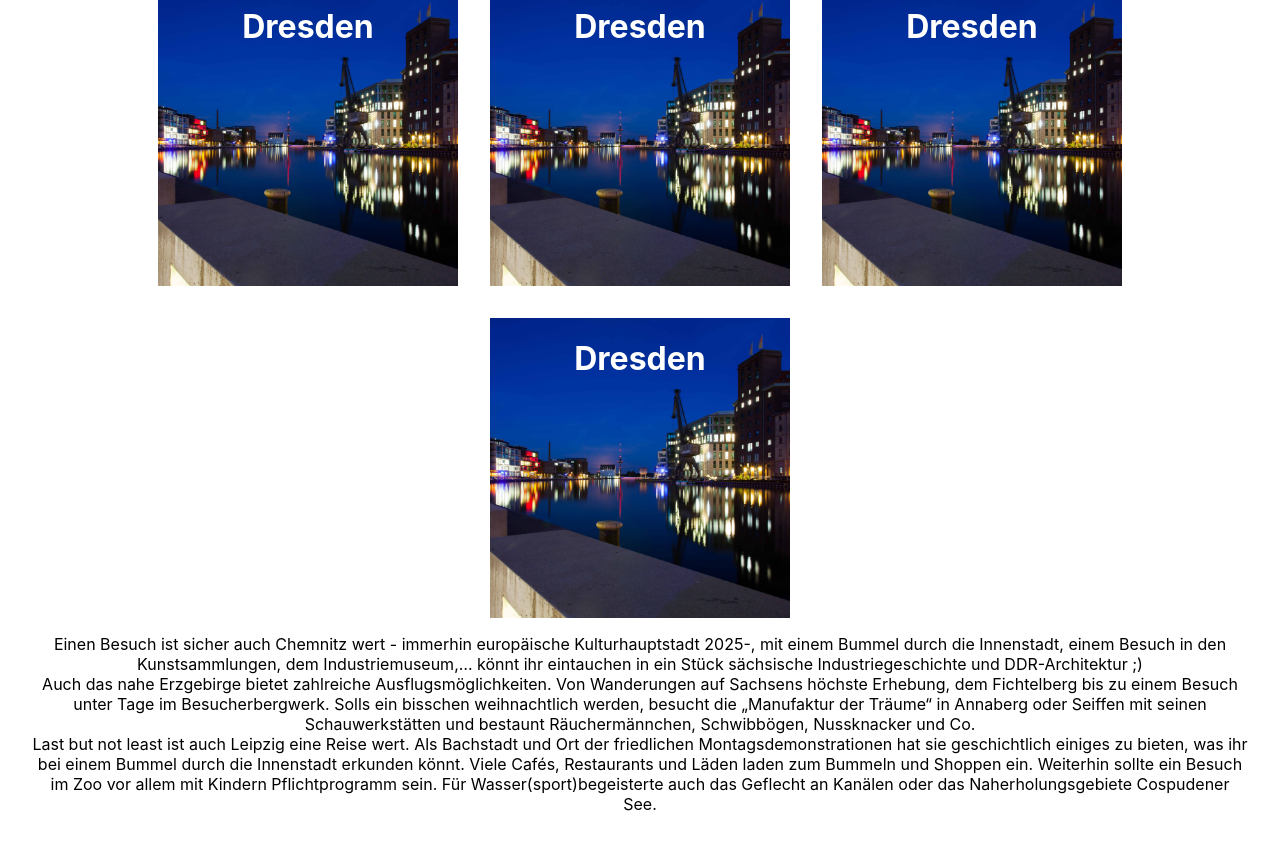
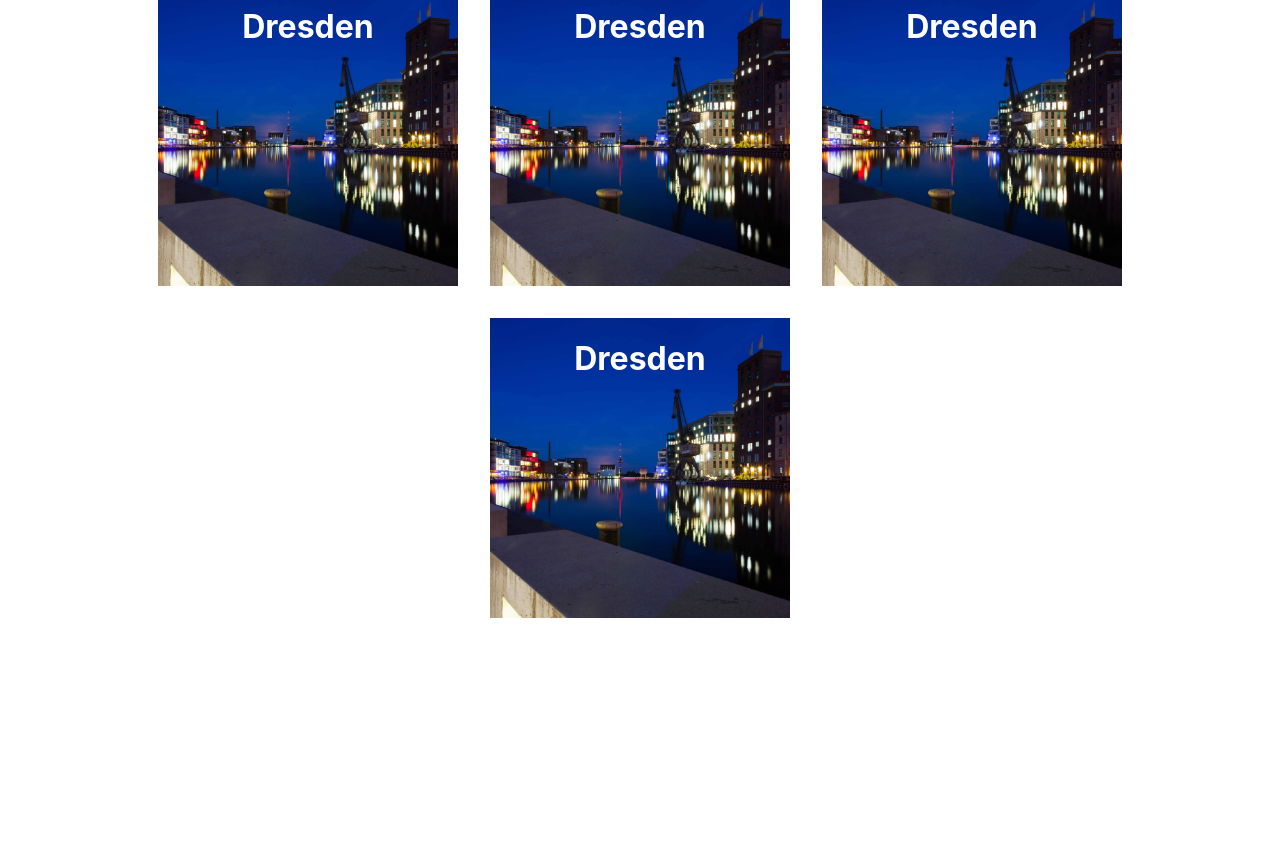
Before and after one commit to Dobherrmann/wedding, a React (Create React App) app: page /DayTrips in a window 1280 px wide. Shown: the part 154-1000 px from the top of the page. After the commit the page ends 820 px from the top, so only its background shows below. Built offline with nearby package versions, Linux system fonts and the light colour scheme.

Commit message:
Texte DayTrips

```diff
--- a/src/pages/DayTrips.js
+++ b/src/pages/DayTrips.js
@@ -23,7 +23,7 @@ class DayTrips extends Component {
                                 </div>
                             </div>
                             <div className="flip-card-back">
-                                Erkundet Elbflorenz am besten bei einem Bummel durch die Altstadt vorbei an der Frauenkirche, Zwinger, Semperoper,... Besonders empfehlenswert ist ein Besuch im historischen Grünen Gewölbe, das sich im Stadtschloss befindet. In der näheren Umgebung gibt es z.B. Schloss Pillnitz oder auch das Weingut Schloss Wackerbarth zu bestaunen. Auf der Weiterreise macht unbedingt einen Stopp in der sächsische Schweiz. Mit ihren Sandsteinfelsen sollte dieses Naturerbe auf jeden Fall bei einer Wanderung erkundet werden.
+                                Erkundet die Elbflorenz am besten bei einem Bummel durch die Altstadt vorbei an der Frauenkirche, Zwinger, Semperoper,... Besonders empfehlenswert ist ein Besuch im historischen Grünen Gewölbe, das sich im Stadtschloss befindet. In der näheren Umgebung gibt es z.B. Schloss Pillnitz oder auch das Weingut Schloss Wackerbarth zu bestaunen. Auf der Weiterreise macht unbedingt einen Stopp in der sächsische Schweiz. Mit ihren Sandsteinfelsen sollte dieses Naturerbe auf jeden Fall bei einer Wanderung erkundet werden.
                             </div>
                         </div>
                     </div>
@@ -37,7 +37,7 @@ class DayTrips extends Component {
                                 </div>
                             </div>
                             <div className="flip-card-back">
-                                Erkundet Elbflorenz am besten bei einem Bummel durch die Altstadt vorbei an der Frauenkirche, Zwinger, Semperoper,... Besonders empfehlenswert ist ein Besuch im historischen Grünen Gewölbe, das sich im Stadtschloss befindet. In der näheren Umgebung gibt es z.B. Schloss Pillnitz oder auch das Weingut Schloss Wackerbarth zu bestaunen. Auf der Weiterreise macht unbedingt einen Stopp in der sächsische Schweiz. Mit ihren Sandsteinfelsen sollte dieses Naturerbe auf jeden Fall bei einer Wanderung erkundet werden.
+                                Einen Besuch ist sicher auch Chemnitz wert - immerhin europäische Kulturhauptstadt 2025-, mit einem Bummel durch die Innenstadt, einem Besuch in den Kunstsammlungen, dem Industriemuseum,… könnt ihr eintauchen in ein Stück sächsische Industriegeschichte und DDR-Architektur ;)
                             </div>
                         </div>
                     </div>
@@ -51,7 +51,7 @@ class DayTrips extends Component {
                                 </div>
                             </div>
                             <div className="flip-card-back">
-                                Erkundet Elbflorenz am besten bei einem Bummel durch die Altstadt vorbei an der Frauenkirche, Zwinger, Semperoper,... Besonders empfehlenswert ist ein Besuch im historischen Grünen Gewölbe, das sich im Stadtschloss befindet. In der näheren Umgebung gibt es z.B. Schloss Pillnitz oder auch das Weingut Schloss Wackerbarth zu bestaunen. Auf der Weiterreise macht unbedingt einen Stopp in der sächsische Schweiz. Mit ihren Sandsteinfelsen sollte dieses Naturerbe auf jeden Fall bei einer Wanderung erkundet werden.
+                                Auch das nahe Erzgebirge bietet zahlreiche Ausflugsmöglichkeiten. Von Wanderungen auf Sachsens höchste Erhebung, dem Fichtelberg bis zu einem Besuch unter Tage im Besucherbergwerk. Solls ein bisschen weihnachtlich werden, besucht die „Manufaktur der Träume“ in Annaberg oder Seiffen mit seinen Schauwerkstätten und bestaunt Räuchermännchen, Schwibbögen, Nussknacker und Co.
                             </div>
                         </div>
                     </div>
@@ -65,25 +65,11 @@ class DayTrips extends Component {
                                 </div>
                             </div>
                             <div className="flip-card-back">
-                                Erkundet Elbflorenz am besten bei einem Bummel durch die Altstadt vorbei an der Frauenkirche, Zwinger, Semperoper,... Besonders empfehlenswert ist ein Besuch im historischen Grünen Gewölbe, das sich im Stadtschloss befindet. In der näheren Umgebung gibt es z.B. Schloss Pillnitz oder auch das Weingut Schloss Wackerbarth zu bestaunen. Auf der Weiterreise macht unbedingt einen Stopp in der sächsische Schweiz. Mit ihren Sandsteinfelsen sollte dieses Naturerbe auf jeden Fall bei einer Wanderung erkundet werden.
+                                Last but not least ist auch Leipzig eine Reise wert. Als Bachstadt und Ort der friedlichen Montagsdemonstrationen hat sie geschichtlich einiges zu bieten, was ihr bei einem Bummel durch die Innenstadt erkunden könnt. Viele Cafés, Restaurants und Läden laden zum Bummeln und Shoppen ein. Weiterhin sollte ein Besuch im Zoo vor allem mit Kindern Pflichtprogramm sein. Für Wasser(sport)begeisterte auch das Geflecht an Kanälen oder das Naherholungsgebiete Cospudener See.
                             </div>
                         </div>
                     </div>
-
-
-                    <div>
-                        Einen Besuch ist sicher auch Chemnitz wert - immerhin europäische Kulturhauptstadt 2025-, mit einem Bummel durch die Innenstadt, einem Besuch in den Kunstsammlungen, dem Industriemuseum,… könnt ihr eintauchen in ein Stück sächsische Industriegeschichte und DDR-Architektur ;)
-
                 </div>
-                    <div>
-                        Auch das nahe Erzgebirge bietet zahlreiche Ausflugsmöglichkeiten. Von Wanderungen auf Sachsens höchste Erhebung, dem Fichtelberg bis zu einem Besuch unter Tage im Besucherbergwerk. Solls ein bisschen weihnachtlich werden, besucht die „Manufaktur der Träume“ in Annaberg oder Seiffen mit seinen Schauwerkstätten und bestaunt Räuchermännchen, Schwibbögen, Nussknacker und Co.
-                </div>
-                    <div>
-                        Last but not least ist auch Leipzig eine Reise wert. Als Bachstadt und Ort der friedlichen Montagsdemonstrationen hat sie geschichtlich einiges zu bieten, was ihr bei einem Bummel durch die Innenstadt erkunden könnt. Viele Cafés, Restaurants und Läden laden zum Bummeln und Shoppen ein. Weiterhin sollte ein Besuch im Zoo vor allem mit Kindern Pflichtprogramm sein. Für Wasser(sport)begeisterte auch das Geflecht an Kanälen oder das Naherholungsgebiete Cospudener See.
-
-                </div>
-                </div>
-
             </div>
 
 
```
